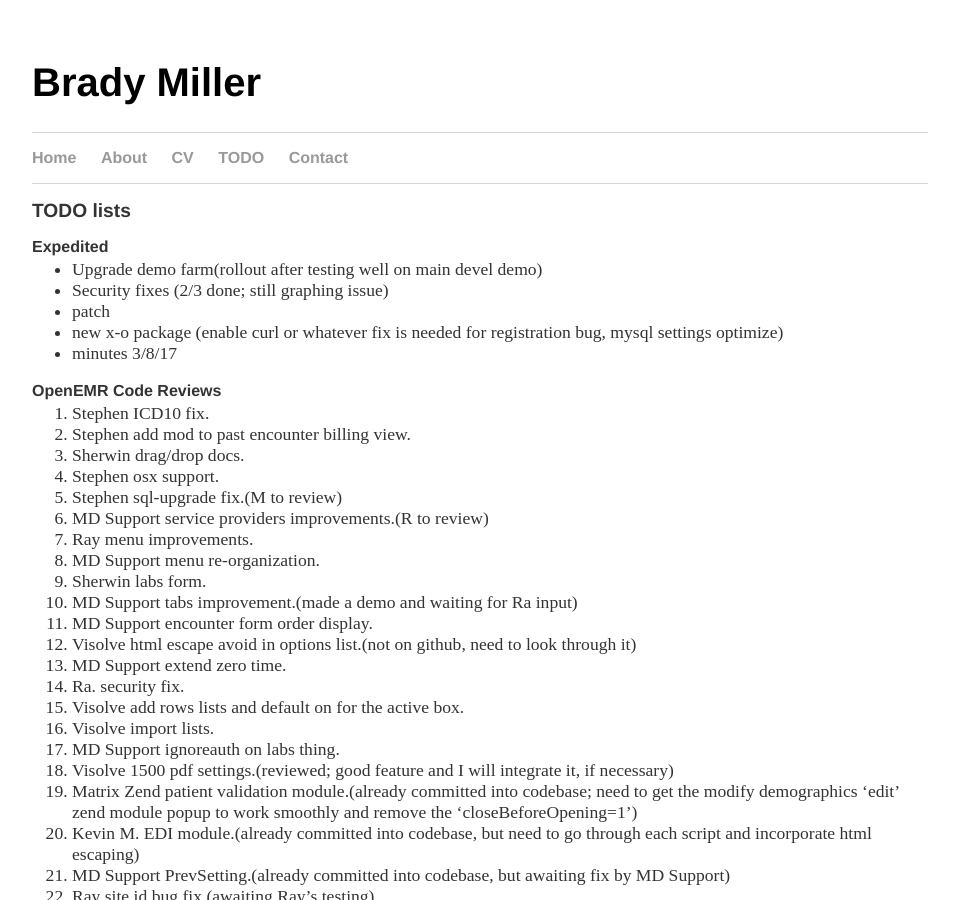
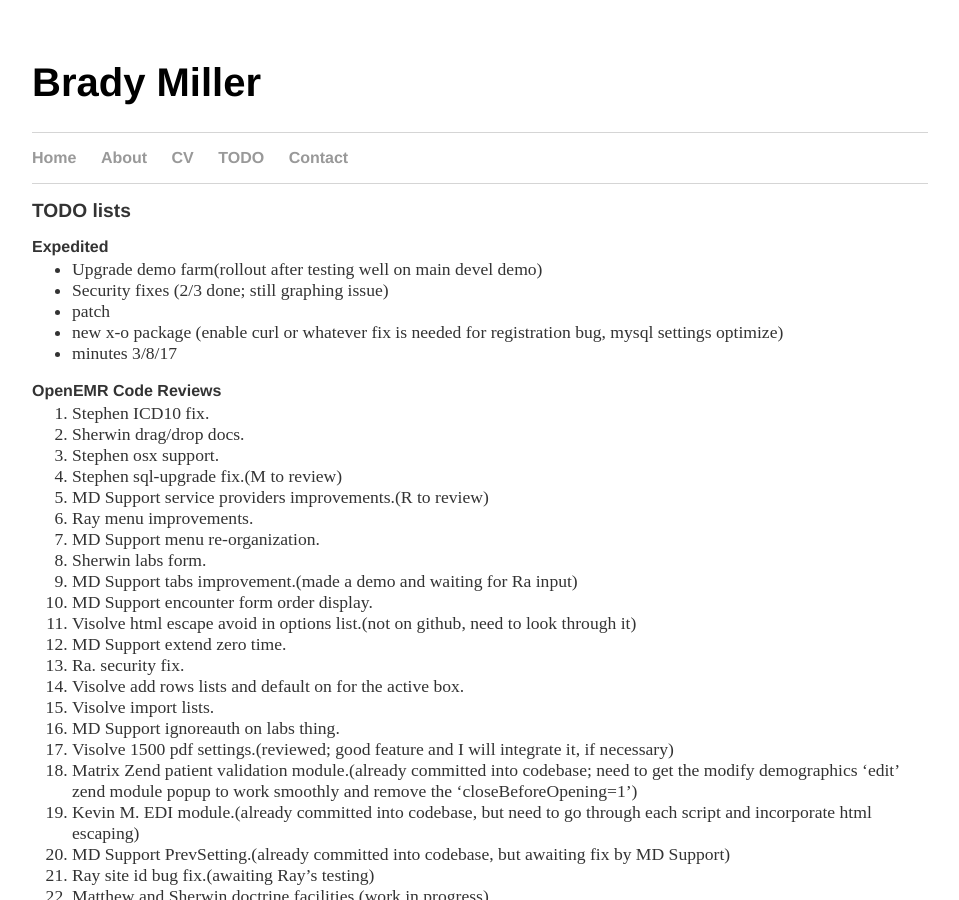
Before and after one commit to bradymiller/bradymiller.github.io, a Jekyll site: the page built from todo/index.md, in a window 1280 px wide and 900 px high. Shown: the whole window, without its empty margins (160-1119 px from the left). Built offline with Jekyll 4.4.1, drawn with Linux system fonts in a browser that asks for light colours; our own code applies the rules of GitHub Pages for plain Markdown files.

Commit message:
Update index.md

```diff
--- a/todo/index.md
+++ b/todo/index.md
@@ -12,7 +12,6 @@
 
 ### OpenEMR Code Reviews
 1. Stephen ICD10 fix.
-1. Stephen add mod to past encounter billing view.
 1. Sherwin drag/drop docs.
 1. Stephen osx support.
 1. Stephen sql-upgrade fix.(M to review)
```
